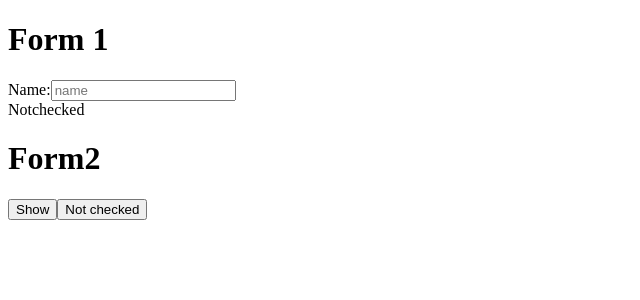
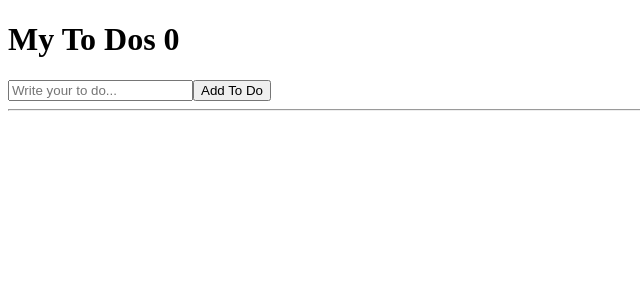
Before and after one commit to Teurowel/reacttutorial, a React (Create React App) app: page / in a window 1280 px wide. Shown: the top 300 px of the page, without its empty margins (0-640 px from the left). Built offline with nearby package versions, Linux system fonts and the light colour scheme.

Commit message:
7.1 To Do List Part Two

```diff
--- a/src/App.js
+++ b/src/App.js
@@ -1,10 +1,10 @@
-import Button from "./Button"
-import styles from "./App.module.css"
+//import Button from "./Button"
+//import styles from "./App.module.css"
 import { useEffect, useState, memo } from "react";
-import Form1 from "./Form1"
-import Form2 from "./Form2"
+//import Form1 from "./Form1"
+//import Form2 from "./Form2"
 
-const MemorizedForm = memo(Form2)
+//const MemorizedForm = memo(Form2)
 
 function App() {
   // const [counter, setValue] = useState(0);
@@ -36,23 +36,55 @@
   //   </div>
   // );
 
-  const [showing, setShowing] = useState(false);
-  const onClick = () => setShowing((prev) => !prev);
+  // const [showing, setShowing] = useState(false);
+  // const onClick = () => setShowing((prev) => !prev);
 
-  const [isChecked, setIsChecked] = useState(false);
-  const onIsCheckedClicked = () => setIsChecked((prev) => !prev)
+  // const [isChecked, setIsChecked] = useState(false);
+  // const onIsCheckedClicked = () => setIsChecked((prev) => !prev)
 
-  console.log("App rerender", {isChecked})
-  return(
+  // console.log("App rerender", {isChecked})
+  // return(
+  //   <div>
+  //     {/* {showing ? <Form1 isChecked={isChecked}/> : <Form2 />} */}
+  //     <Form1 isChecked={isChecked}/>
+  //     <MemorizedForm />
+  //     <button onClick={onClick}>{showing? "Hide" : "Show"}</button>
+  //     <button onClick={onIsCheckedClicked}>{isChecked? "Checked" : "Not checked"}</button>
+  //   </div>
+  // );
+
+  const [toDo, setToDo] = useState("");
+  const [toDos, setToDos] = useState([]);
+
+  const onChange = (event) => setToDo(event.target.value);
+  const onSubmit = (event) => {
+    event.preventDefault();
+
+    if(toDo === ""){
+      return;
+    }
+
+    setToDos((currentArray) => [toDo, ...currentArray]);
+    setToDo("");
+  }
+
+  console.log(toDos)
+
+  return (
     <div>
-      {/* {showing ? <Form1 isChecked={isChecked}/> : <Form2 />} */}
-      <Form1 isChecked={isChecked}/>
-      <MemorizedForm />
-      <button onClick={onClick}>{showing? "Hide" : "Show"}</button>
-      <button onClick={onIsCheckedClicked}>{isChecked? "Checked" : "Not checked"}</button>
+      <h1>My To Dos {(toDos.length)}</h1>
+      <form onSubmit={onSubmit}>
+        <input onChange={onChange} value={toDo} type="text" placeholder="Write your to do..." />
+        <button>Add To Do</button>
+      </form>
+
+      <hr />
+
+      <ul>
+        {toDos.map((item, index) => <li key={index}>{item}</li>)}
+      </ul>
     </div>
   );
-
 }
 
 export default App;
```
